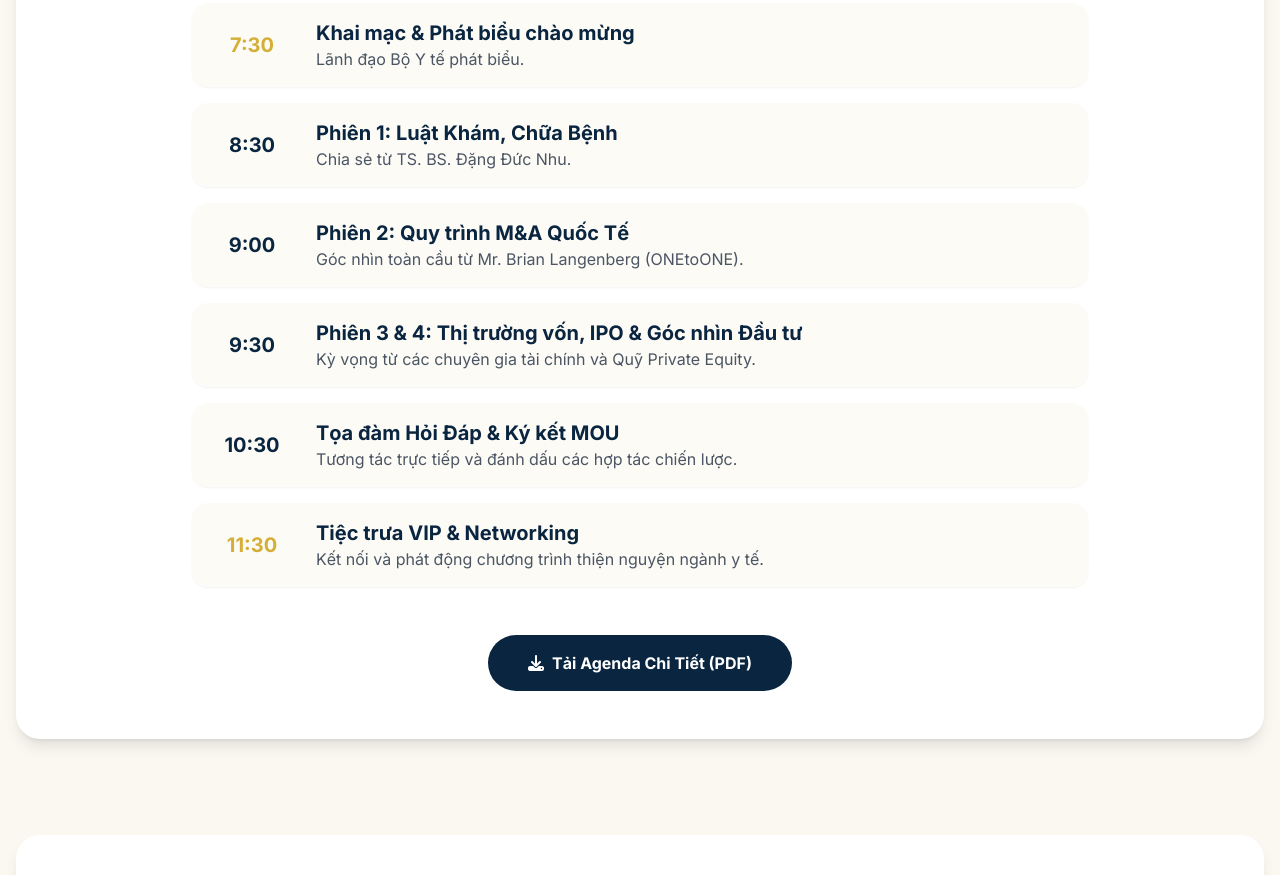
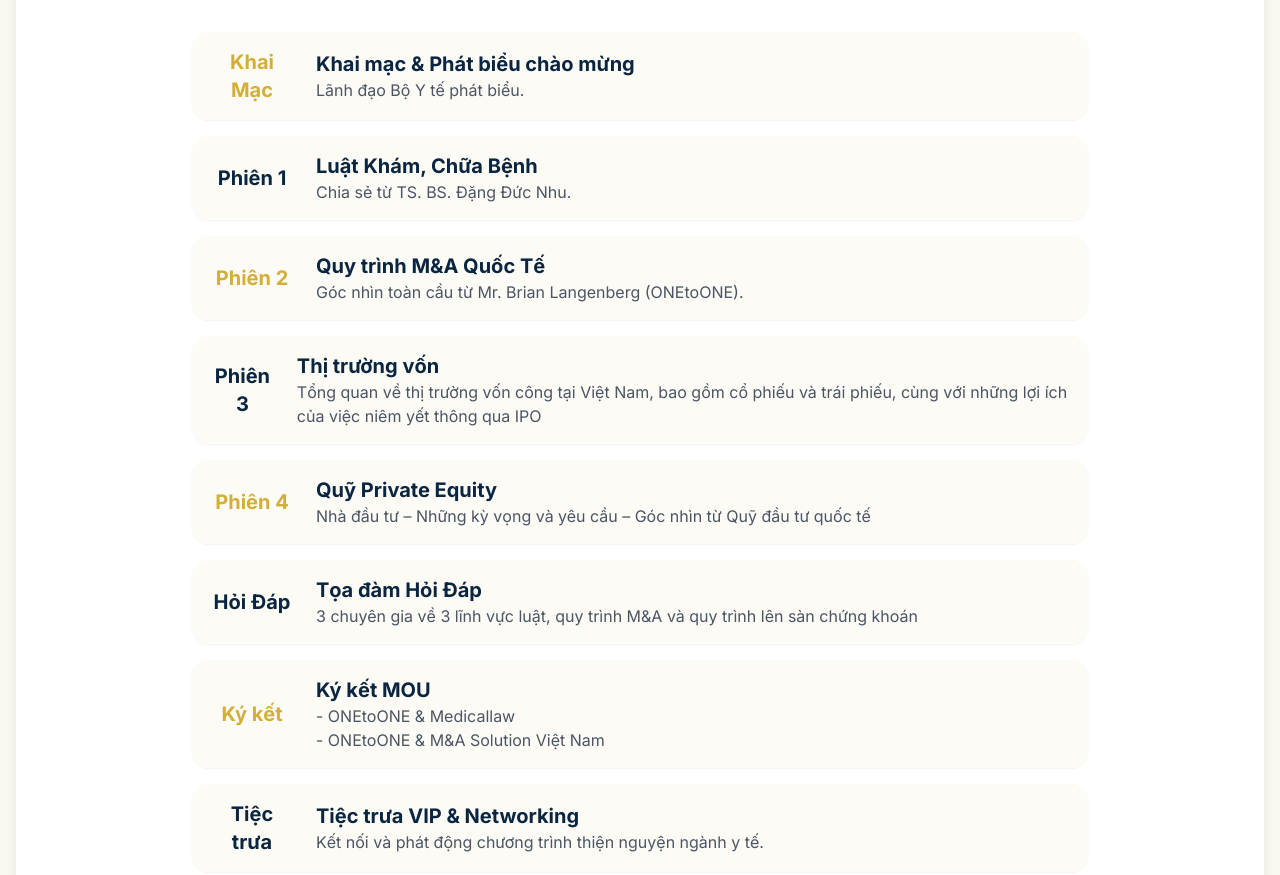
Before and after one commit to Xuan-Media/medicallaw, a plain HTML site: page index.html in a window 1280 px wide. Shown: the part 2056-2931 px from the top of the page. Drawn offline with nearby package versions, Linux system fonts and the light colour scheme.

Commit message:
feat: update

```diff
--- a/index.html
+++ b/index.html
@@ -167,8 +167,14 @@
                         <div class="space-y-8">
                             <h2 class="text-4xl md:text-5xl font-extrabold text-brand-navy mb-4 tracking-normal">Về Hội Nghị</h2>
                             <div class="space-y-6 text-lg text-gray-700 leading-relaxed">
-                                <p>Hội nghị M&A Y tế Việt Nam 2025 (lần thứ nhất) do <strong>Medicallaw</strong> tổ chức, quy tụ hơn 200 lãnh đạo Bộ ngành, tập đoàn y tế, quỹ đầu tư và chuyên gia quốc tế. Sự kiện nhằm minh bạch hóa, chuẩn hóa quy trình M&A trong lĩnh vực y tế, hướng đến mục tiêu IPO và phát triển bền vững.</p>
-                                <p class="text-gray-600 italic border-l-4 border-brand-teal pl-4">The 1st Vietnam Healthcare M&A Conference 2025, hosted by Medicallaw, brings together 200+ leaders from ministries, healthcare corporations, investment funds, and international experts. The conference focuses on transparency and professional standards in healthcare M&A, paving the way for IPOs and sustainable growth.</p>
+                                <p>
+                                    Hội nghị M&A Y tế Việt Nam 2025 (lần thứ nhất) do <strong>Medicallaw</strong> tổ chức, quy tụ hơn 200 lãnh đạo Bộ ngành, tập đoàn y tế, quỹ đầu tư và chuyên gia quốc tế. <br>
+                                    Sự kiện nhằm minh bạch hóa, chuẩn hóa quy trình M&A trong lĩnh vực y tế, hướng đến mục tiêu IPO và phát triển bền vững.
+                                </p>
+                                <p class="text-gray-600 italic border-l-4 border-brand-teal pl-4">
+                                    The 1st Vietnam Healthcare M&A Conference 2025, hosted by <strong>Medicallaw</strong>, brings together 200+ leaders from ministries, healthcare corporations, investment funds, and international experts. <br>
+                                    The conference focuses on transparency and professional standards in healthcare M&A, paving the way for IPOs and sustainable growth.
+                                </p>
                             </div>
                         </div>
                     </div>
@@ -206,27 +212,39 @@
                     <div class="max-w-4xl mx-auto space-y-4">
                          <!-- Agenda Item -->
                         <div class="bg-brand-cream/60 p-4 rounded-2xl shadow-sm border-l-4 border-transparent hover:border-brand-gold hover:shadow-xl transition duration-300 flex items-center space-x-6">
-                            <div class="text-brand-gold text-xl font-bold w-20 text-center">7:30</div>
+                            <div class="text-brand-gold text-xl font-bold w-20 text-center">Khai Mạc</div>
                             <div><h4 class="font-bold text-xl text-brand-navy">Khai mạc & Phát biểu chào mừng</h4><p class="text-gray-600">Lãnh đạo Bộ Y tế phát biểu.</p></div>
                         </div>
                         <div class="bg-brand-cream/60 p-4 rounded-2xl shadow-sm border-l-4 border-transparent hover:border-brand-gold hover:shadow-xl transition duration-300 flex items-center space-x-6">
-                            <div class="text-brand-navy text-xl font-bold w-20 text-center">8:30</div>
-                            <div><h4 class="font-bold text-xl text-brand-navy">Phiên 1: Luật Khám, Chữa Bệnh</h4><p class="text-gray-600">Chia sẻ từ TS. BS. Đặng Đức Nhu.</p></div>
+                            <div class="text-brand-navy text-xl font-bold w-20 text-center">Phiên 1</div>
+                            <div><h4 class="font-bold text-xl text-brand-navy">Luật Khám, Chữa Bệnh</h4><p class="text-gray-600">Chia sẻ từ TS. BS. Đặng Đức Nhu.</p></div>
                         </div>
                         <div class="bg-brand-cream/60 p-4 rounded-2xl shadow-sm border-l-4 border-transparent hover:border-brand-gold hover:shadow-xl transition duration-300 flex items-center space-x-6">
-                            <div class="text-brand-navy text-xl font-bold w-20 text-center">9:00</div>
-                            <div><h4 class="font-bold text-xl text-brand-navy">Phiên 2: Quy trình M&A Quốc Tế</h4><p class="text-gray-600">Góc nhìn toàn cầu từ Mr. Brian Langenberg (ONEtoONE).</p></div>
+                            <div class="text-brand-gold text-xl font-bold w-20 text-center">Phiên 2</div>
+                            <div><h4 class="font-bold text-xl text-brand-navy">Quy trình M&A Quốc Tế</h4><p class="text-gray-600">Góc nhìn toàn cầu từ Mr. Brian Langenberg (ONEtoONE).</p></div>
                         </div>
                         <div class="bg-brand-cream/60 p-4 rounded-2xl shadow-sm border-l-4 border-transparent hover:border-brand-gold hover:shadow-xl transition duration-300 flex items-center space-x-6">
-                            <div class="text-brand-navy text-xl font-bold w-20 text-center">9:30</div>
-                            <div><h4 class="font-bold text-xl text-brand-navy">Phiên 3 & 4: Thị trường vốn, IPO & Góc nhìn Đầu tư</h4><p class="text-gray-600">Kỳ vọng từ các chuyên gia tài chính và Quỹ Private Equity.</p></div>
+                            <div class="text-brand-navy text-xl font-bold w-20 text-center">Phiên 3</div>
+                            <div><h4 class="font-bold text-xl text-brand-navy">Thị trường vốn</h4><p class="text-gray-600">Tổng quan về thị trường vốn công tại Việt Nam, bao gồm cổ phiếu và trái phiếu, cùng với những lợi ích của việc niêm yết thông qua IPO</p></div>
                         </div>
                         <div class="bg-brand-cream/60 p-4 rounded-2xl shadow-sm border-l-4 border-transparent hover:border-brand-gold hover:shadow-xl transition duration-300 flex items-center space-x-6">
-                            <div class="text-brand-navy text-xl font-bold w-20 text-center">10:30</div>
-                            <div><h4 class="font-bold text-xl text-brand-navy">Tọa đàm Hỏi Đáp & Ký kết MOU</h4><p class="text-gray-600">Tương tác trực tiếp và đánh dấu các hợp tác chiến lược.</p></div>
+                            <div class="text-brand-gold text-xl font-bold w-20 text-center">Phiên 4</div>
+                            <div><h4 class="font-bold text-xl text-brand-navy">Quỹ Private Equity</h4><p class="text-gray-600">Nhà đầu tư – Những kỳ vọng và yêu cầu – Góc nhìn từ Quỹ đầu tư quốc tế</p></div>
                         </div>
                         <div class="bg-brand-cream/60 p-4 rounded-2xl shadow-sm border-l-4 border-transparent hover:border-brand-gold hover:shadow-xl transition duration-300 flex items-center space-x-6">
-                            <div class="text-brand-gold text-xl font-bold w-20 text-center">11:30</div>
+                            <div class="text-brand-navy text-xl font-bold w-20 text-center">Hỏi Đáp</div>
+                            <div><h4 class="font-bold text-xl text-brand-navy">Tọa đàm Hỏi Đáp </h4><p class="text-gray-600">3 chuyên gia về 3 lĩnh vực luật, quy trình M&A và quy trình lên sàn chứng khoán
+                            </p></div>
+                        </div>
+                        <div class="bg-brand-cream/60 p-4 rounded-2xl shadow-sm border-l-4 border-transparent hover:border-brand-gold hover:shadow-xl transition duration-300 flex items-center space-x-6">
+                            <div class="text-brand-gold text-xl font-bold w-20 text-center">Ký kết</div>
+                            <div><h4 class="font-bold text-xl text-brand-navy">Ký kết MOU </h4>
+                                <p class="text-gray-600">- ONEtoONE & Medicallaw </p>
+                                <p class="text-gray-600">- ONEtoONE & M&A Solution Việt Nam</p>
+                            </div>
+                        </div>
+                        <div class="bg-brand-cream/60 p-4 rounded-2xl shadow-sm border-l-4 border-transparent hover:border-brand-gold hover:shadow-xl transition duration-300 flex items-center space-x-6">
+                            <div class="text-brand-navy text-xl font-bold w-20 text-center">Tiệc trưa</div>
                             <div><h4 class="font-bold text-xl text-brand-navy">Tiệc trưa VIP & Networking</h4><p class="text-gray-600">Kết nối và phát động chương trình thiện nguyện ngành y tế.</p></div>
                         </div>
                     </div>
```
